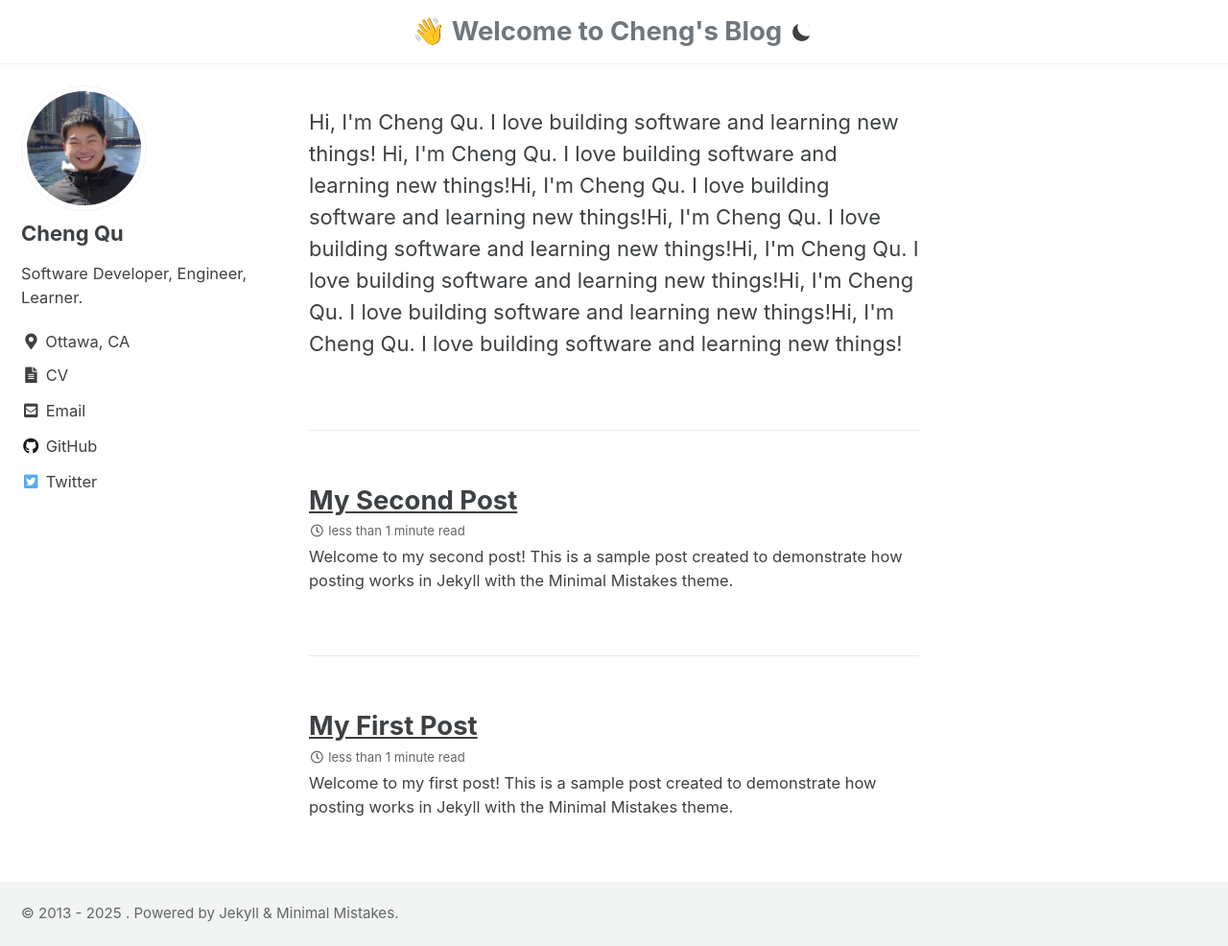
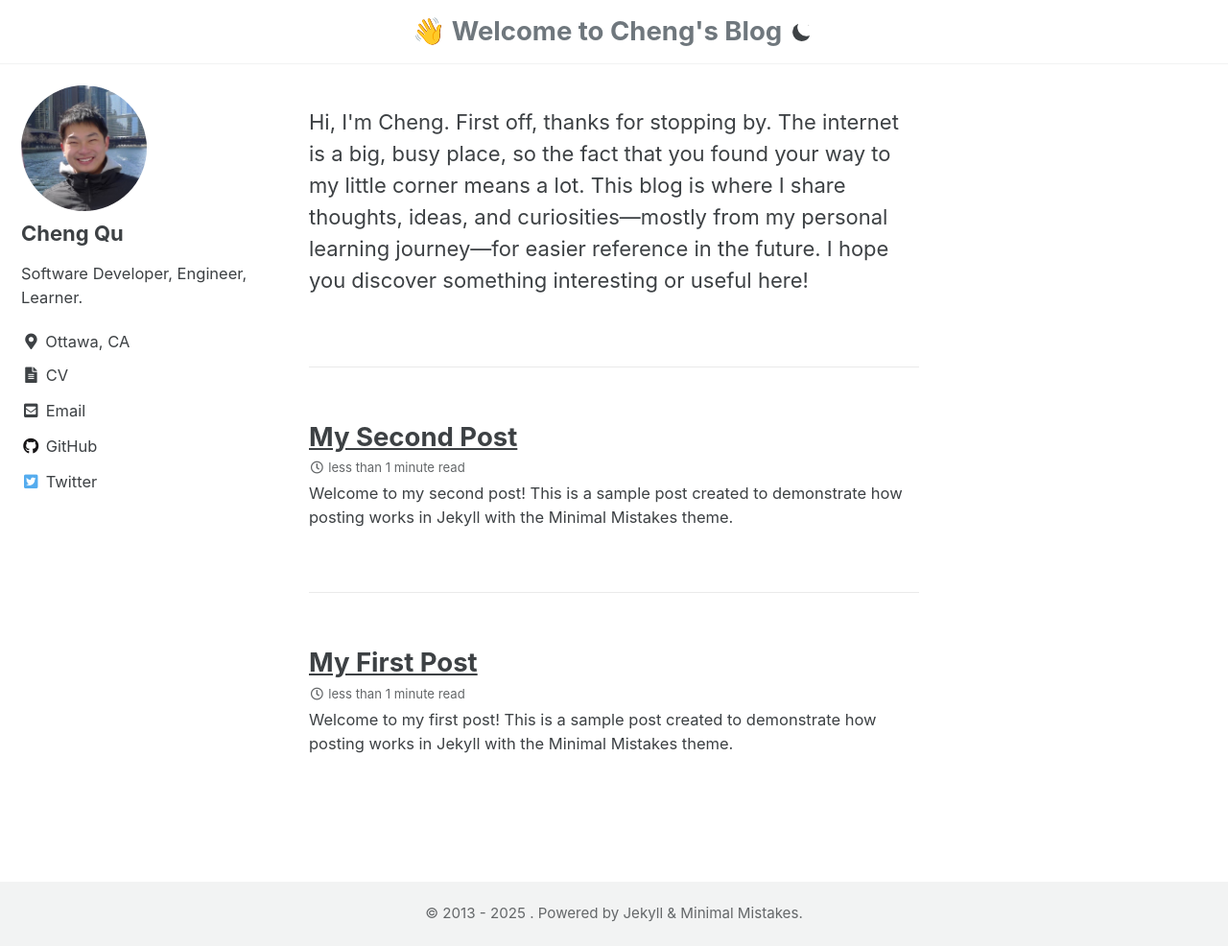
Before and after one commit to ChengQu29/ChengQu.github.io, a Jekyll site: the page built from index.html, in a window 1280 px wide and 986 px high. Shown: the whole window at 96% size. Built offline with Jekyll 4.4.1, drawn with Linux system fonts in a browser that asks for light colours; cached includes are drawn as plain includes; the list of posts is cut into pages by our own code.

Commit message:
layout done

```diff
--- a/_layouts/home.html
+++ b/_layouts/home.html
@@ -3,8 +3,8 @@ layout: archive
 ---
 
 <div class="custom-bio">
-  <p>Hi, I'm Cheng Qu. I love building software and learning new things! Hi, I'm Cheng Qu. I love building software and learning new things!Hi, I'm Cheng Qu. I love building software and learning new things!Hi, I'm Cheng Qu. I love building software and learning new things!Hi, I'm Cheng Qu. I love building software and learning new things!Hi, I'm Cheng Qu. I love building software and learning new things!Hi, I'm Cheng Qu. I love building software and learning new things!</p>
-</div>
+  <p>Hi, I'm Cheng. First off, thanks for stopping by. The internet is a big, busy place, so the fact that you found your way to my little corner means a lot. This blog is where I share thoughts, ideas, and curiosities—mostly from my personal learning journey—for easier reference in the future. I hope you discover something interesting or useful here!</p>
+</div
 
 {{ content }}
 
--- a/_sass/minimal-mistakes/_custom.scss
+++ b/_sass/minimal-mistakes/_custom.scss
@@ -106,3 +106,23 @@ body.dark .page__hero--overlay a,
 body.dark .page__hero-caption a {
   color: #fff;
 }
+
+/* Center footer content */
+.page__footer footer {
+  text-align: center;
+}
+
+.page__footer-follow,
+.page__footer-follow ul {
+  text-align: center;
+}
+
+.page__footer-copyright {
+  text-align: center;
+}
+
+/* Remove circular border around author avatar image */
+.author__avatar img {
+  padding: 0 !important; /* override sidebar.scss padding */
+  border: none !important; /* remove 1px border */
+}
```
